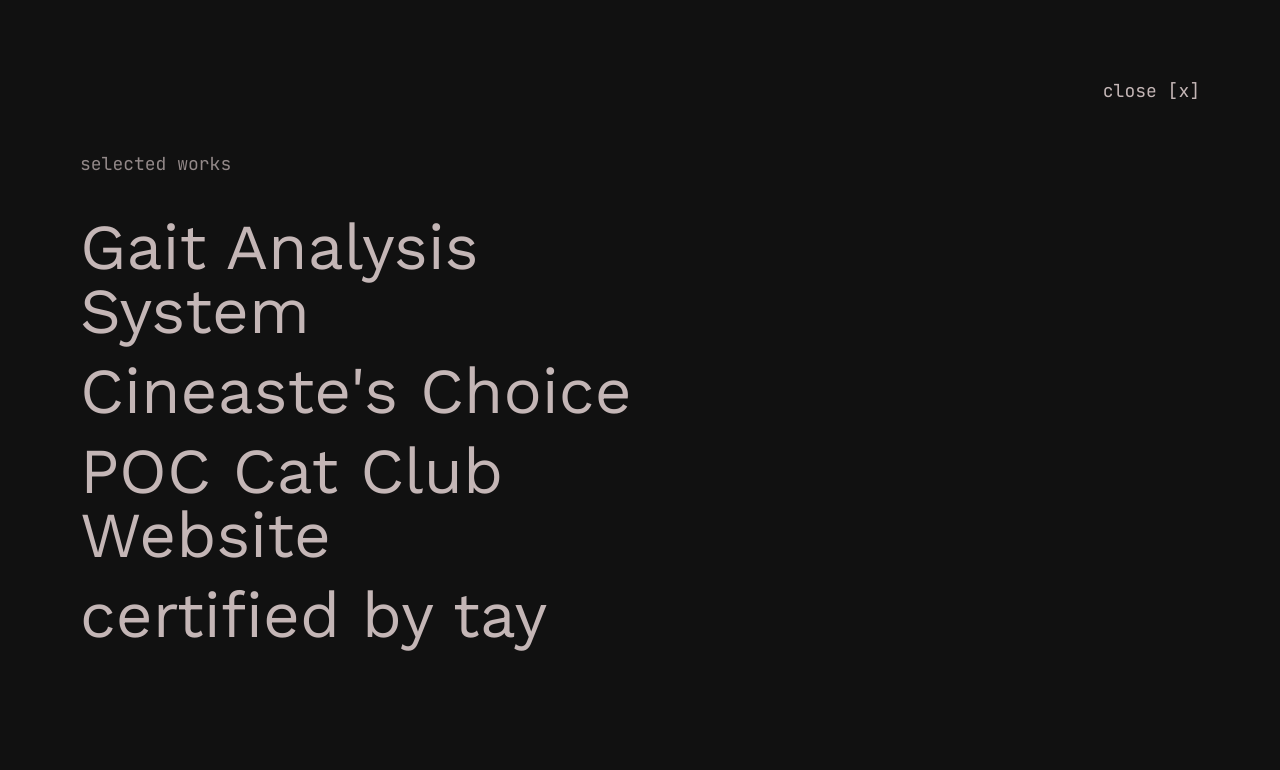
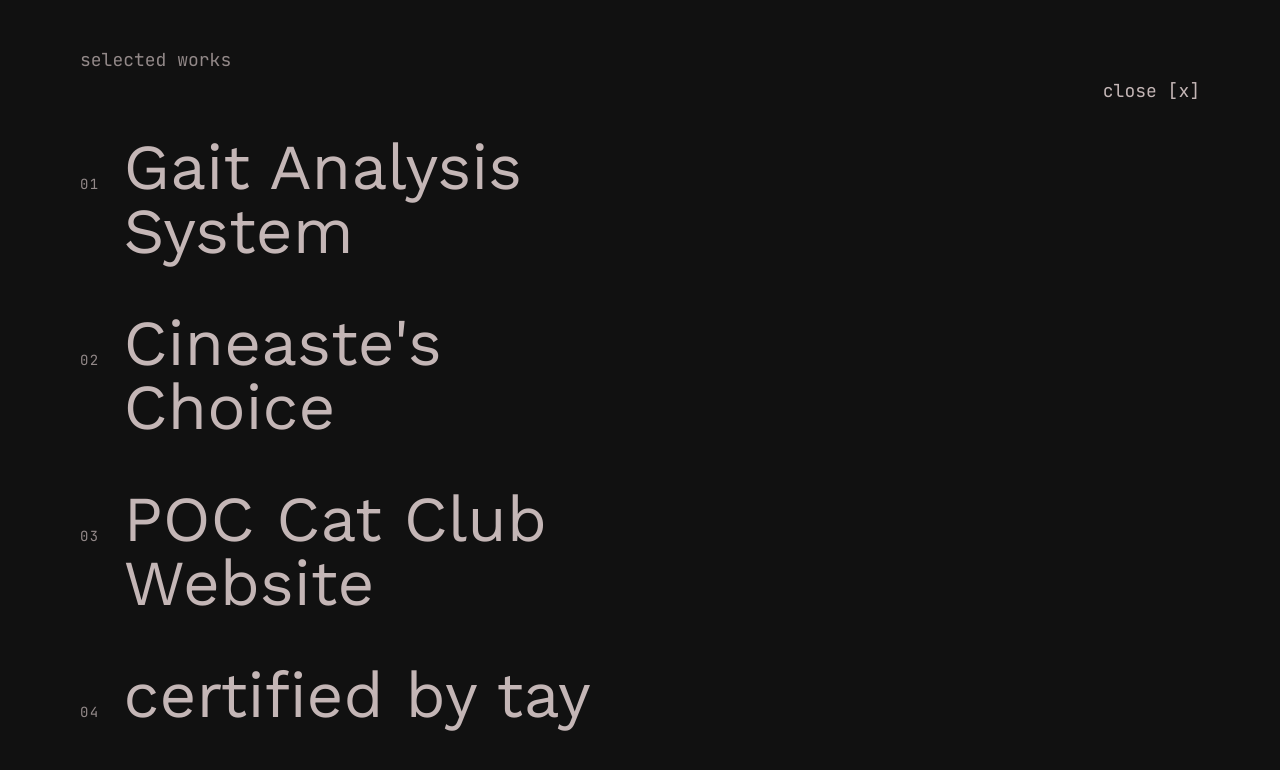
Before and after one commit to tayds25/portfolio, a Next.js app: page /projects in a window 1280 px wide. Shown: the top 770 px of the page. Built offline with nearby package versions, Linux system fonts and the light colour scheme.

Commit message:
Refactor project list styling

```diff
--- a/src/app/projects/page.tsx
+++ b/src/app/projects/page.tsx
@@ -255,7 +255,7 @@ export default function Projects() {
           >
             {project.images.map((img, iIndex) => (
               <Image
-                key={`${project.id}-hero-${iIndex}`} // FIXED: Unique string key
+                key={`${project.id}-hero-${iIndex}`}
                 src={img}
                 alt={`${project.title} slide ${iIndex}`}
                 fill
@@ -274,20 +274,25 @@ export default function Projects() {
         {/* Left Side: Project List */}
         <div ref={listRef} className="flex h-full w-full flex-col justify-center pl-10 md:w-1/2 md:pl-20 pointer-events-auto">
           <p className="mb-10 font-body text-body-reg text-color-accent">selected works</p>
-          <div className="flex flex-col gap-4">
+          <div className="flex flex-col">
             {projects.map((project, index) => (
               <div
                 key={project.id}
                 onMouseEnter={() => handleMouseEnter(index)}
                 onMouseLeave={handleMouseLeave}
                 onClick={() => handleProjectClick(index)}
-                className="group w-fit cursor-pointer"
+                className="group w-fit cursor-pointer py-6"
               >
-                <h1 className={`font-heading text-[clamp(2.5rem,5vw,6rem)] leading-none text-color-primary transition-all duration-500 ${
+                <div className={`flex items-baseline gap-6 transition-all duration-500 origin-left ${
                   hoveredIndex !== null && hoveredIndex !== index ? "opacity-20 scale-95" : "opacity-100 scale-100"
                 }`}>
-                  {project.title}
-                </h1>
+                  <span className="font-body text-body-sm text-color-accent tracking-widest">
+                    {(index + 1).toString().padStart(2, "0")}
+                  </span>
+                  <h1 className="font-heading text-[clamp(2.5rem,5vw,6rem)] leading-none text-color-primary">
+                    {project.title}
+                  </h1>
+                </div>
               </div>
             ))}
           </div>
@@ -346,7 +351,7 @@ export default function Projects() {
       <div ref={expandedThumbnailsRef} className="invisible opacity-0 absolute top-1/2 right-10 md:right-20 -translate-y-1/2 flex flex-col gap-4 z-30 pointer-events-auto">
         {activeData.images.map((img, i) => (
           <button
-            key={`thumb-${activeData.id}-${i}`} // FIXED: Unique string key combining ID and index
+            key={`thumb-${activeData.id}-${i}`}
             onClick={() => setActiveImageIndex(i)}
             className={`relative w-20 h-14 md:w-28 md:h-16 overflow-hidden rounded border border-color-accent/30 transition-all duration-300 cursor-pointer ${
               activeImageIndex === i ? "opacity-100 ring-1 ring-color-primary" : "opacity-40 hover:opacity-100"
```
